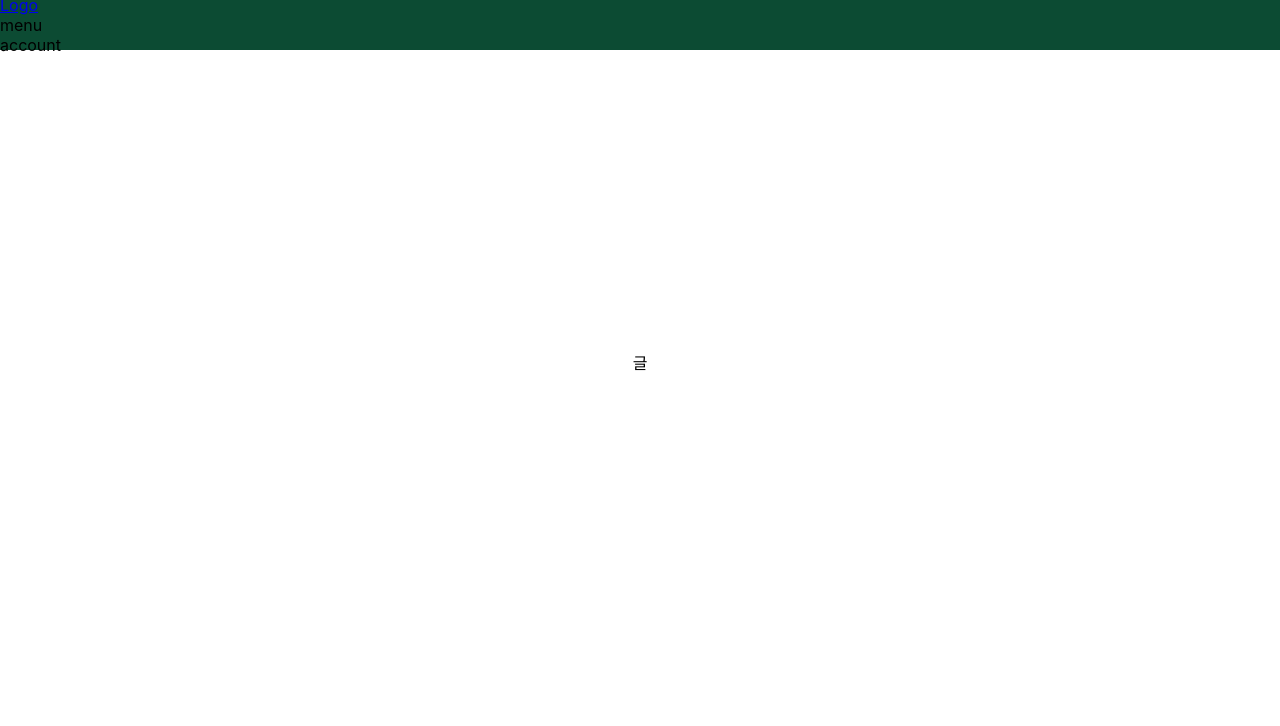
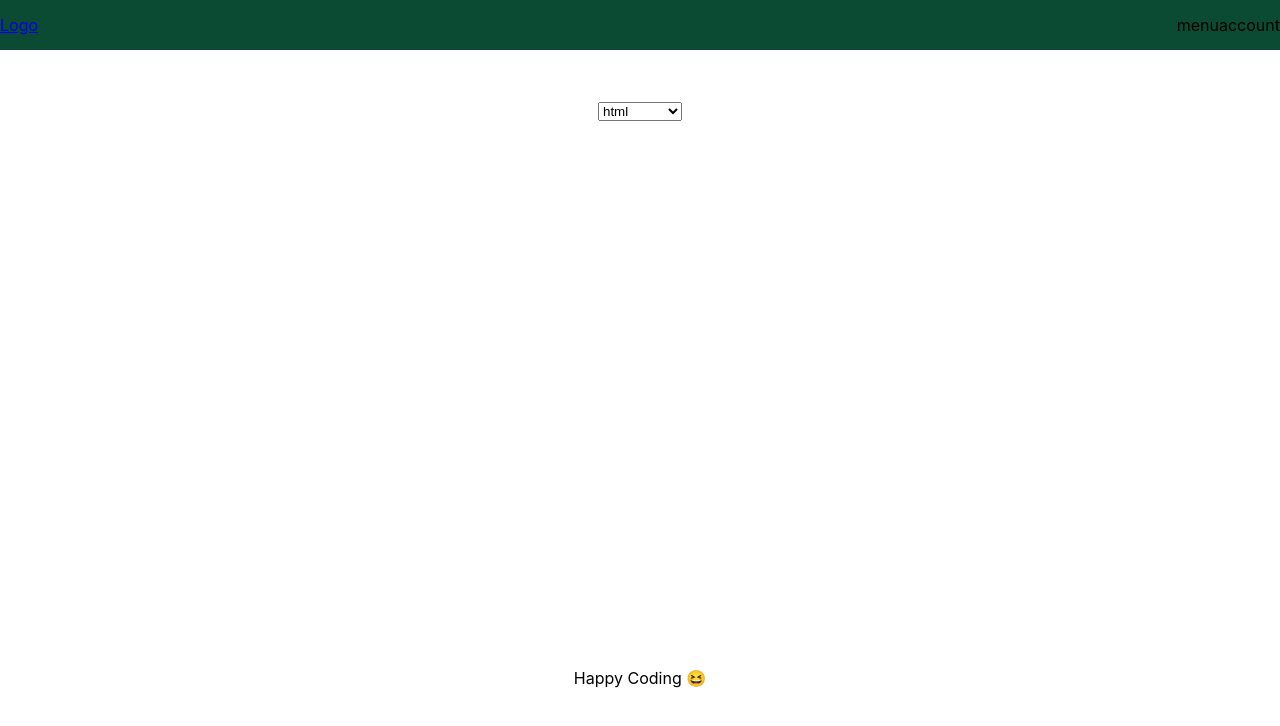
Before and after one commit to AlpoxTutoring/react-project1, a React (Create React App) app in the folder jiseong-choi/: page /boards/upload in a window 1280 px wide. Shown: the top 726 px of the page. Built offline with nearby package versions, Linux system fonts and the light colour scheme; no server answers; the HTML template or start-up script is replaced by a standard one.

Commit message:
ArticleUploadPage

```diff
--- a/jiseong-choi/src/App.js
+++ b/jiseong-choi/src/App.js
@@ -6,20 +6,24 @@ import NotFoundPage from './components/views/NotFoundPage/NotFoundPage.js';
 import RegisterPage from './components/views/RegisterPage/RegisterPage.js';
 import Header from './components/views/Header/Header'
 import ArticleDetailPage from './components/views/ArticleDetailPage/ArticleDetailPage.js';
+import Footer from './components/views/Footer/Footer.js';
+import ArticleUploadPage from './components/views/ArticleUploadPage/ArticleUploadPage.js';
 
 function App() {
 	return (
 		<BrowserRouter>
 			<Header />
-			<div>
+			<div style={{paddingTop: '52px', minHeight: 'calc(77vh - 80px)' }}>
 				<Switch>
 					<Route exact path="/" component={LandingPage} />
 					<Route exact path="/login" component={LoginPage} />
 					<Route exact path="/register" component={RegisterPage} />
+					<Route exact path="/boards/upload" component={ArticleUploadPage} />
 					<Route exact path="/boards/:articleId" component={ArticleDetailPage} />
 					<NotFoundPage />
 				</Switch>
 			</div>
+				<Footer />
 		</BrowserRouter>
 	);
 }
--- a/jiseong-choi/src/components/views/ArticleDetailPage/ArticleDetailPage.js
+++ b/jiseong-choi/src/components/views/ArticleDetailPage/ArticleDetailPage.js
@@ -1,4 +1,4 @@
-import React,{useState} from 'react'
+import React,{useState, useEffect} from 'react'
 import axios from 'axios'
 
 function ArticleDetailPage(props) {
@@ -7,7 +7,7 @@ function ArticleDetailPage(props) {
 
     const [Article, setArticle] = useState([])
 
-    React.useEffect(() => {
+    useEffect(() => {
         axios.get(`https://tutor-dev-api.alpox.dev/boards/${articleId}`)
             .then(response => {
                 console.log(response)
--- /dev/null
+++ b/jiseong-choi/src/components/views/ArticleUploadPage/ArticleUploadPage.js
@@ -0,0 +1,42 @@
+import React,{useState} from 'react'
+
+function ArticleUploadPage() {
+
+    const [Inputs, setInputs] = useState({
+        title: "",
+        subtitle: "",
+        content: ""
+    })
+
+    const { title, subtitle, content } = Inputs;
+
+    const [contentType, setcontentType] = useState("html")
+
+    const contentTypeOptions = [
+    {value:0, label: 'html'},
+    {value:1, label: 'markdown'}
+    ]
+
+    const onContentTypeChange = (e) => {
+        e.preventDefault();
+        console.log(e.currentTarget.value)
+        if (e.currentTarget.value == 0) {
+            setcontentType("html")
+        } else {
+            setcontentType("html")
+        }
+    }
+
+
+    return (
+        <div style={{display:'flex' ,alignItems:'center', justifyContent:'center'}}>
+            <select onChange={onContentTypeChange}>
+                {contentTypeOptions.map((item, index) => (
+                    <option key={index} value={item.value}>{item.label}</option>
+                ))}
+            </select>
+        </div>
+    )
+}
+
+export default ArticleUploadPage
--- /dev/null
+++ b/jiseong-choi/src/components/views/Footer/Footer.js
@@ -0,0 +1,15 @@
+import React from 'react'
+
+function Footer() {
+    return (
+        <div style={{
+            height: '80px', display: 'flex',
+            flexDirection: 'column', alignItems: 'center',
+            justifyContent: 'center', fontSize:'1rem'
+        }}>
+           <p> Happy Coding 😆</p>
+        </div>
+    )
+}
+
+export default Footer
--- a/jiseong-choi/src/components/views/Header/Header.js
+++ b/jiseong-choi/src/components/views/Header/Header.js
@@ -1,17 +1,33 @@
 import React from 'react'
+import { Link } from 'react-router-dom'
 
 function Header() {
+
+    const isLogin = localStorage.getItem('accessToken')
+
+    if (isLogin) {
+        return (
+            <div style={{ width: '100%', height: '50px', display: 'flex', alignItems: 'center', backgroundColor: '#0C4B33' }}>
+                <nav className="header-nav" style={{ width: '100%', display: 'flex', alignItems: 'center', justifyContent: 'space-between' }}>
+                    <div>
+                        <Link to="/">Logo</Link>
+                    </div>
+                </nav>
+            </div>
+        )
+    } else {
+
+    }
+
     return (
         <div style={{ width: '100%', height: '50px', display: 'flex', alignItems: 'center', backgroundColor:'#0C4B33' }}>
-            <nav className="header-nav">
+            <nav className="header-nav" style={{ width: '100%',display:'flex', alignItems:'center', justifyContent:'space-between'}}>
                 <div>
-                    <a href="/">Logo</a>
+                    <Link to="/">Logo</Link>
                 </div>
                 <div>
                     menu
                     {/* menu component */}
-                </div>
-                <div>
                     account
                     {/* account component */}
                 </div>
--- a/jiseong-choi/src/components/views/LandingPage/LandingPage.js
+++ b/jiseong-choi/src/components/views/LandingPage/LandingPage.js
@@ -8,34 +8,21 @@ function LandingPage() {
     useEffect(() => {
         axios.get('https://tutor-dev-api.alpox.dev/boards')
             .then(response => {
+                console.log(response)
                 if (response.data) {
-                    setArticles(response.data.boards)
+                    setArticles(response.data)
                 } else {
                     alert('글을 가져오는데 실패했습니다.')
+                    setArticles(null)
                 }
             })
     }, [])
 
-    const articleCards = Articles.map((article) => {
-        const { id, title, content, deletedAt, createdAt, user, category,mainImage } = article
-        console.log(article)
-        const summary = content.slice(0, 50);
-        const createDate = createdAt.slice(0, 10);
-        return (
-            <div style={{border:'1px solid skyblue'}} key={id} url={`https://tutor-dev-api.alpox.dev/boards/{id}`}>
-                <a href={`/boards/${id}`}>
-                    <h2>Title : {title}</h2>
-                    {mainImage && <img alt="thumbnail" src={`https://tutor-dev-api.alpox.dev/boards/${id.mainImage}`} />}
-                    <p>Summary : {summary}</p>
-                    <p>Created-at : {createDate}</p>
-                </a>
-            </div>
-        )
-    })
+    console.log(Articles)
 
     return (
         <div>
-            {articleCards}
+            ...loading
         </div>
     )
 }
--- a/jiseong-choi/src/components/views/LoginPage/LoginPage.js
+++ b/jiseong-choi/src/components/views/LoginPage/LoginPage.js
@@ -34,10 +34,10 @@ function LoginPage(props) {
             .then(response => {
                 console.log(response)
                 if (response.status === 200) {
-                    window.localStorage.setItem('userId', response.body.userId); //서버 고쳐지면 다시하는걸로
+                    window.localStorage.setItem('accessToken', response.data.accessToken); //서버 고쳐지면 다시하는걸로
                     props.history.push('/')
                 } else {
-                    console.log(response.data)
+                    console.log(response)
                     alert('loginFailed')
                 }
             })
--- a/jiseong-choi/src/components/views/NotFoundPage/NotFoundPage.js
+++ b/jiseong-choi/src/components/views/NotFoundPage/NotFoundPage.js
@@ -7,7 +7,7 @@ function NotFoundPage() {
     }, [])
     return (
         <div className="not-found__container">
-            <iframe width="100%" height="100%" src="https://www.youtube.com/embed/qZtY8Q0AXbQ?autoplay=1&mute=1" frameBorder="0" allow="accelerometer; autoplay; clipboard-write; encrypted-media; gyroscope; picture-in-picture" allowFullScreen autoPlay="1"></iframe>
+            <iframe title="notFound" width="100%" height="100%" src="https://www.youtube.com/embed/qZtY8Q0AXbQ?autoplay=1&mute=1" frameBorder="0" allow="accelerometer; autoplay; clipboard-write; encrypted-media; gyroscope; picture-in-picture" allowFullScreen autoPlay="1"></iframe>
         </div>
     )
 }
```
Also changed, not shown: 1 other file (tests, documents, lock files or other folders).
